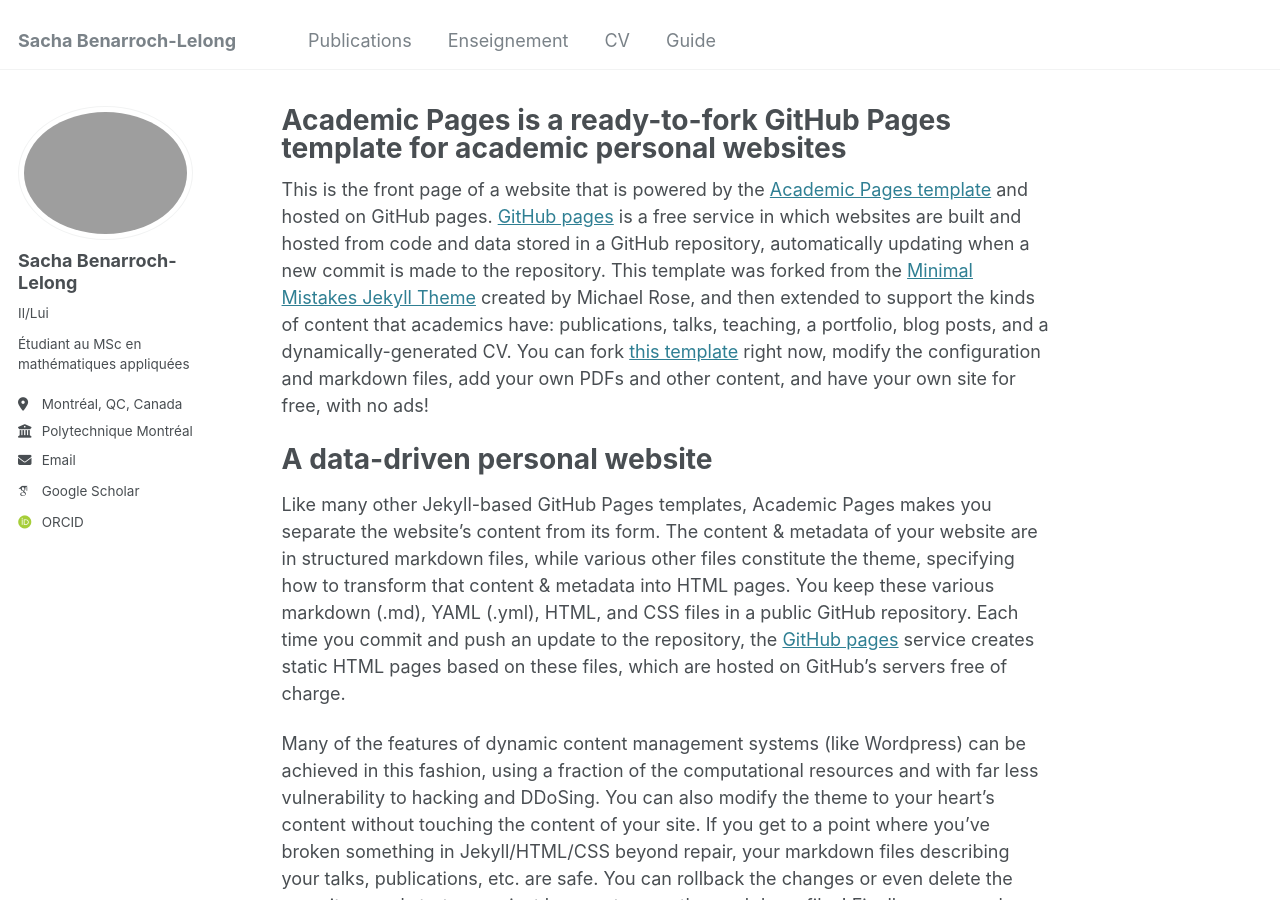
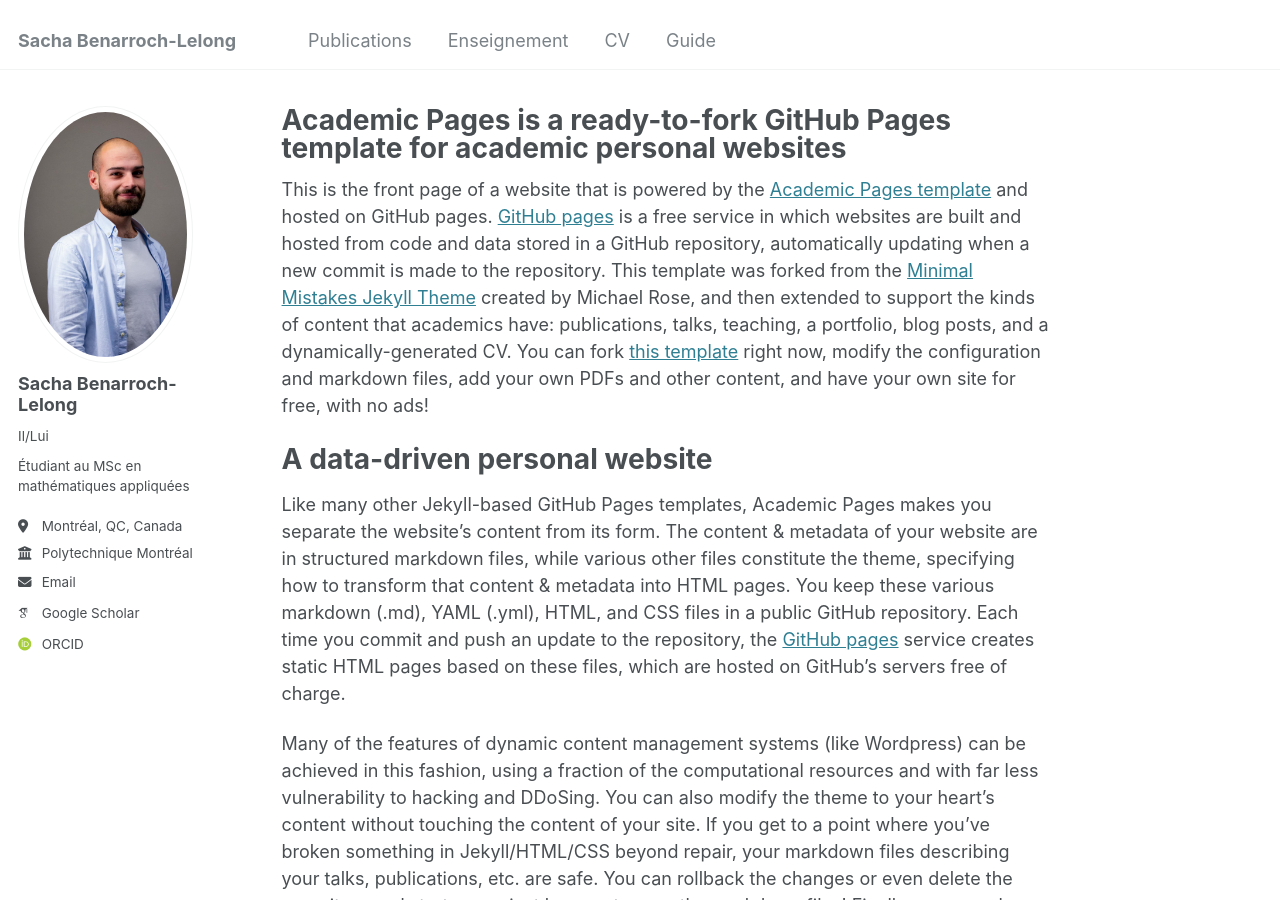
Before and after one commit to sblelong/sblelong.github.io, a Jekyll site: the page built from _pages/about.md, in a window 1280 px wide and 900 px high. Built offline with Jekyll 4.4.1, drawn with Linux system fonts in a browser that asks for light colours; some web fonts are replaced.

Commit message:
Update _config.yml

```diff
--- a/_config.yml
+++ b/_config.yml
@@ -21,7 +21,7 @@ repository               : "sblelong/sblelong.github.io"
 #               Additional customization can be done by editing /_includes/author-profile.html
 author:
   # Biographic information
-  avatar           : "profile.png"
+  avatar           : "pp.jpg"
   name             : "Sacha Benarroch-Lelong"
   pronouns         : "Il/Lui"
   bio              : "Étudiant au MSc en mathématiques appliquées"
```
